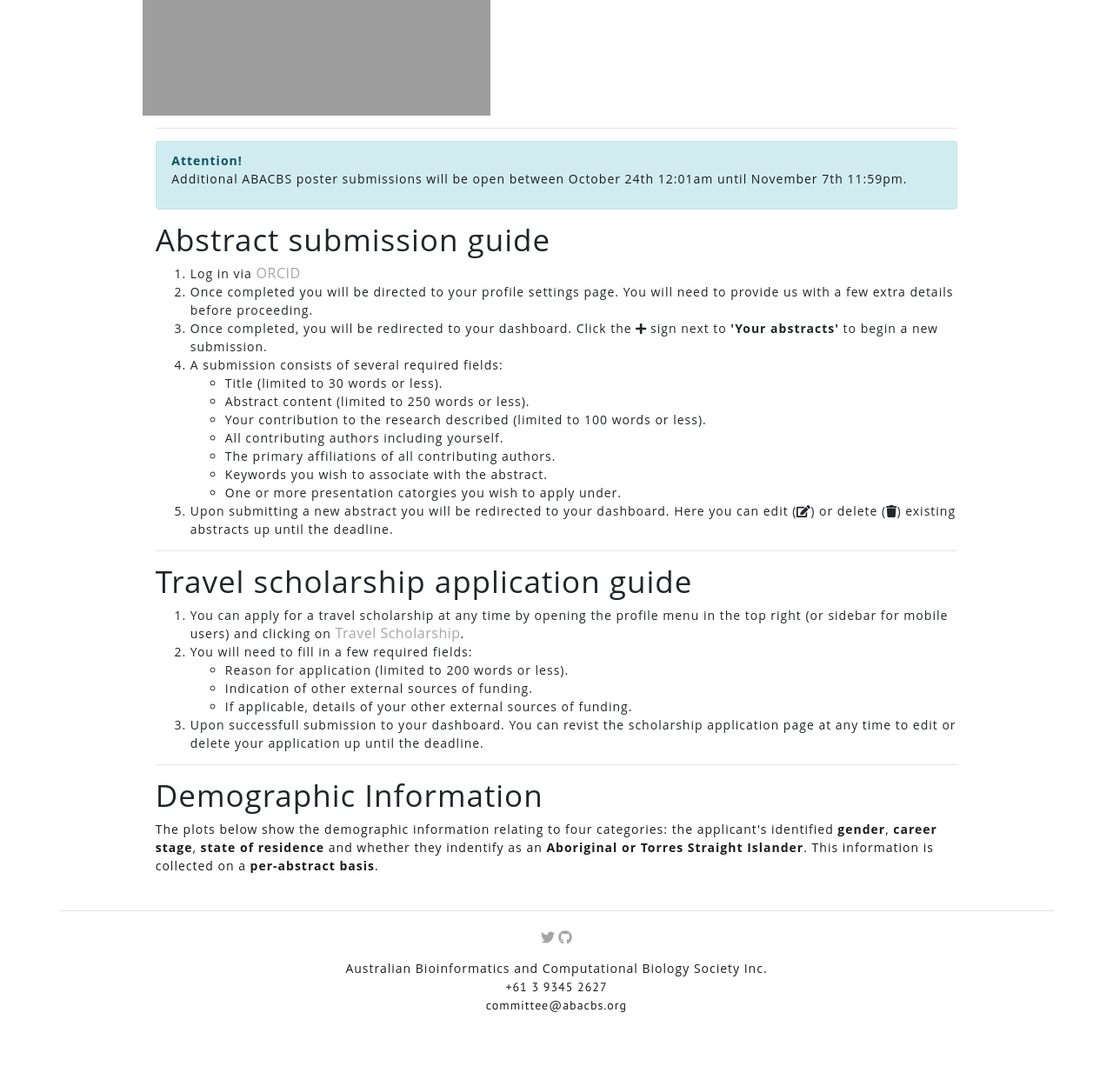
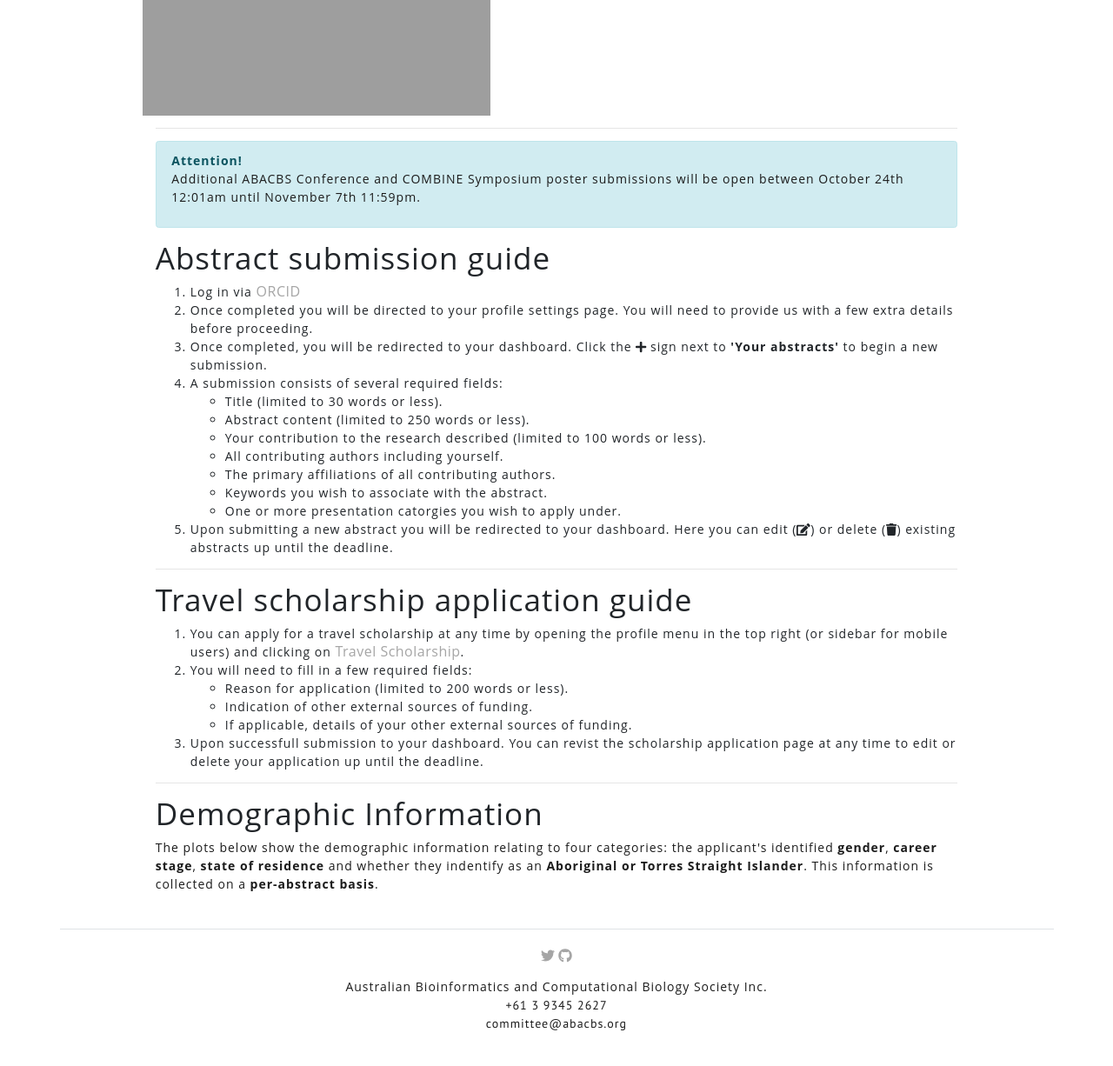
Before and after one commit to daniaki/ABACBSAbsSS, a Django app: template index/templates/index/index.html in a window 1280 px wide. Shown: the part 309-1535 px from the top of the page at 87% size. Before the commit the page ends 1473 px from the top, so only its background shows below. Run offline with Django 3.2, Linux system fonts and the light colour scheme; the template is opened without the code that fills it, so the values that code supplies are empty; some libraries are stand-ins or nearby versions; grey boxes are pictures that could not be loaded.

Commit message:
template message update

```diff
--- a/index/templates/index/index.html
+++ b/index/templates/index/index.html
@@ -8,7 +8,7 @@
 
   <div class="alert alert-info" role="alert">
     <strong>Attention!</strong>
-    <p>Additional ABACBS poster submissions will be open between October 24th 12:01am until November 7th 11:59pm.</p>
+    <p>Additional ABACBS Conference and COMBINE Symposium poster submissions will be open between October 24th 12:01am until November 7th 11:59pm.</p>
   </div>
 
   <h1>Abstract submission guide</h1>
```
